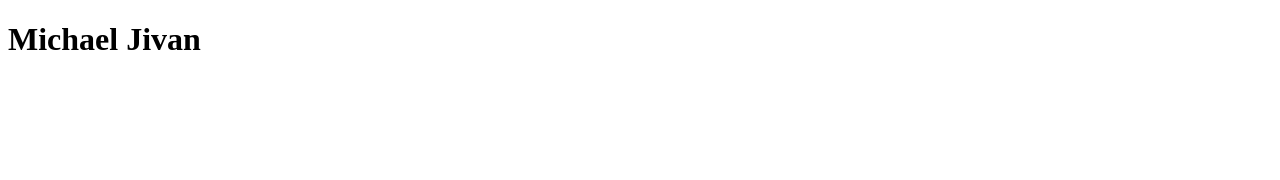
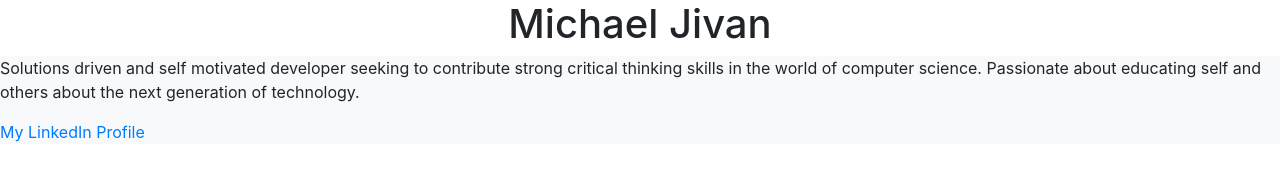
Before and after one commit to Michaeljivan/michaeljivan.github.io, a plain HTML site: page index.html in a window 1280 px wide. Drawn offline with nearby package versions, Linux system fonts and the light colour scheme.

Commit message:
bootstrap features

```diff
--- a/index.html
+++ b/index.html
@@ -4,11 +4,28 @@
     <meta charset="UTF-8">
     <meta name="viewport" content="width=device-width, initial-scale=1.0">
     <meta http-equiv="X-UA-Compatible" content="ie=edge">
+    <link rel="stylesheet" href="https://stackpath.bootstrapcdn.com/bootstrap/4.3.1/css/bootstrap.min.css" integrity="sha384-ggOyR0iXCbMQv3Xipma34MD+dH/1fQ784/j6cY/iJTQUOhcWr7x9JvoRxT2MZw1T" crossorigin="anonymous">
+<script src="https://stackpath.bootstrapcdn.com/bootstrap/4.3.1/js/bootstrap.min.js" integrity="sha384-JjSmVgyd0p3pXB1rRibZUAYoIIy6OrQ6VrjIEaFf/nJGzIxFDsf4x0xIM+B07jRM" crossorigin="anonymous"></script>
     <title>Michael jivan</title>
 </head>
 <body>
-    <h1>Michael Jivan</h1>
+    <h1 class="text-center">Michael Jivan</h1>
+
+    <div class="bg-light">
+        <p>
+            Solutions driven and self motivated developer seeking to contribute strong critical thinking skills in the world of computer science. Passionate about educating self and others about the next generation of technology.
+        </p>
+
+        <a href="www.linkedin.com/in/michael-jivan-207882141">My LinkedIn Profile</a>
+    </div>
+
+    <div>
+
+    </div>
 
 
 </body>
 </html>
+
+<script src="https://code.jquery.com/jquery-3.3.1.slim.min.js" integrity="sha384-q8i/X+965DzO0rT7abK41JStQIAqVgRVzpbzo5smXKp4YfRvH+8abtTE1Pi6jizo" crossorigin="anonymous"></script>
+<script src="https://cdnjs.cloudflare.com/ajax/libs/popper.js/1.14.7/umd/popper.min.js" integrity="sha384-UO2eT0CpHqdSJQ6hJty5KVphtPhzWj9WO1clHTMGa3JDZwrnQq4sF86dIHNDz0W1" crossorigin="anonymous"></script>
```
